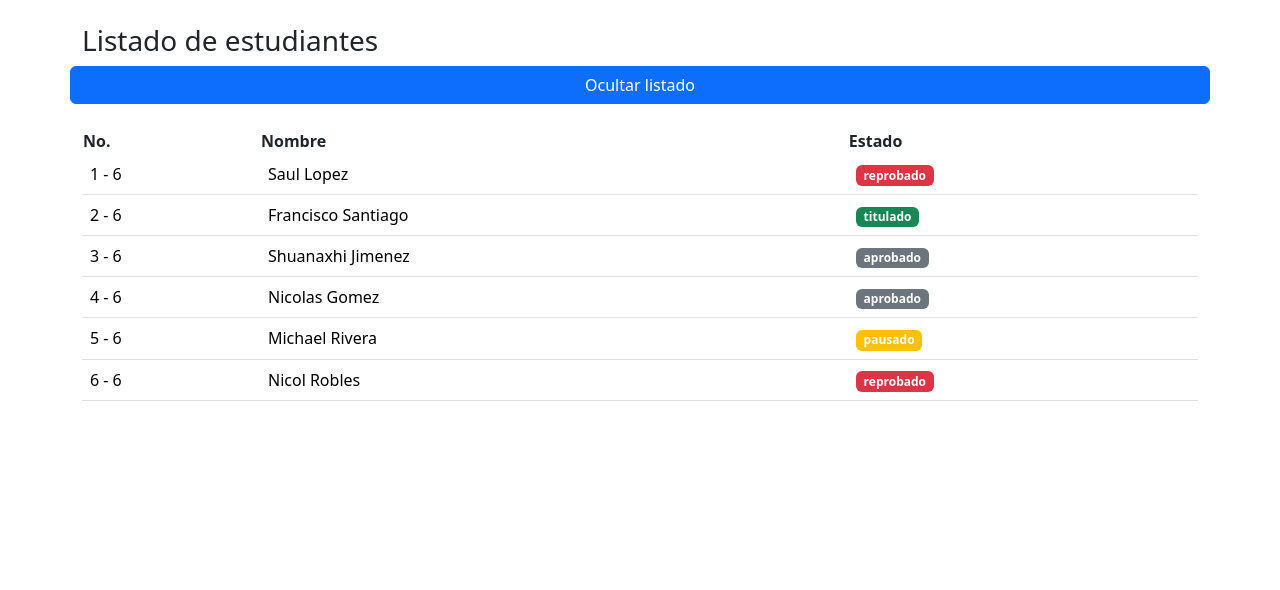
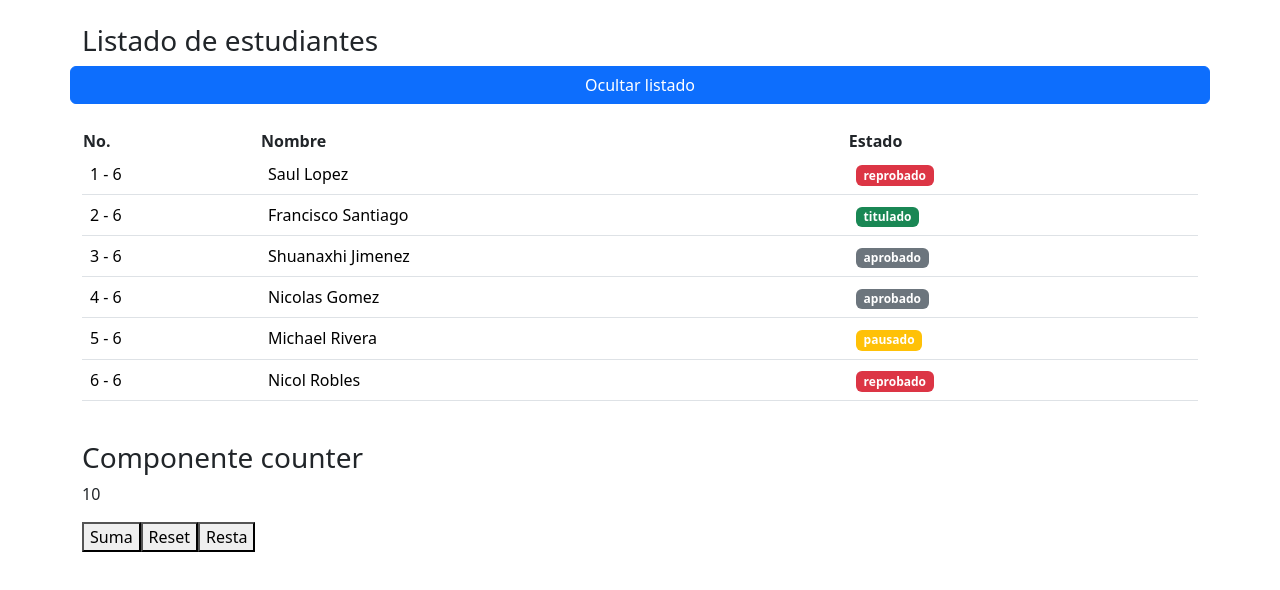
Before and after one commit to franciscosantiagoc/AngularProjectBases, an Angular app: page / in a window 1280 px wide. Shown: the top 590 px of the page. Built offline with nearby package versions, Linux system fonts and the light colour scheme.

Commit message:
Creando mi primer componente contador en angular

```diff
--- a/package.json
+++ b/package.json
@@ -3,7 +3,7 @@
   "version": "0.0.0",
   "scripts": {
     "ng": "ng",
-    "start": "ng serve",
+    "start": "ng serve -o",
     "build": "ng build",
     "watch": "ng build --watch --configuration development",
     "test": "ng test"
--- a/src/app/app.component.html
+++ b/src/app/app.component.html
@@ -28,4 +28,7 @@
 
     <h3 *ngIf="studentsList.length == 0">No está registrado ningun estudiante</h3>
 
+    <br>
+    <app-counter></app-counter>
+
 </div>
--- a/src/app/app.module.ts
+++ b/src/app/app.module.ts
@@ -3,10 +3,12 @@ import { BrowserModule } from '@angular/platform-browser';
 
 import { AppComponent } from './app.component';
 import { FormsModule } from '@angular/forms';
+import { CounterComponent } from './counter/counter.component';
 
 @NgModule({
   declarations: [
-    AppComponent
+    AppComponent,
+    CounterComponent
   ],
   imports: [
     BrowserModule
--- /dev/null
+++ b/src/app/counter/counter.component.html
@@ -0,0 +1,6 @@
+<h3>Componente counter</h3>
+<p>{{counter}}</p>
+
+<button (click)="increaseBy(1)">Suma</button>
+<button (click)="reset()">Reset</button>
+<button (click)="increaseBy(-1)">Resta</button>
--- /dev/null
+++ b/src/app/counter/counter.component.ts
@@ -0,0 +1,18 @@
+import { Component } from "@angular/core";
+
+@Component({
+  selector: "app-counter",
+  templateUrl: "./counter.component.html",
+})
+export class CounterComponent {
+  public counter:number = 10;
+
+  increaseBy(value:number):void {
+    this.counter += value;
+  }
+
+  reset(): void {
+    this.counter = 10;
+  }
+
+}
```
Also changed, not shown: 1 other file (tests, documents, lock files or other folders).
